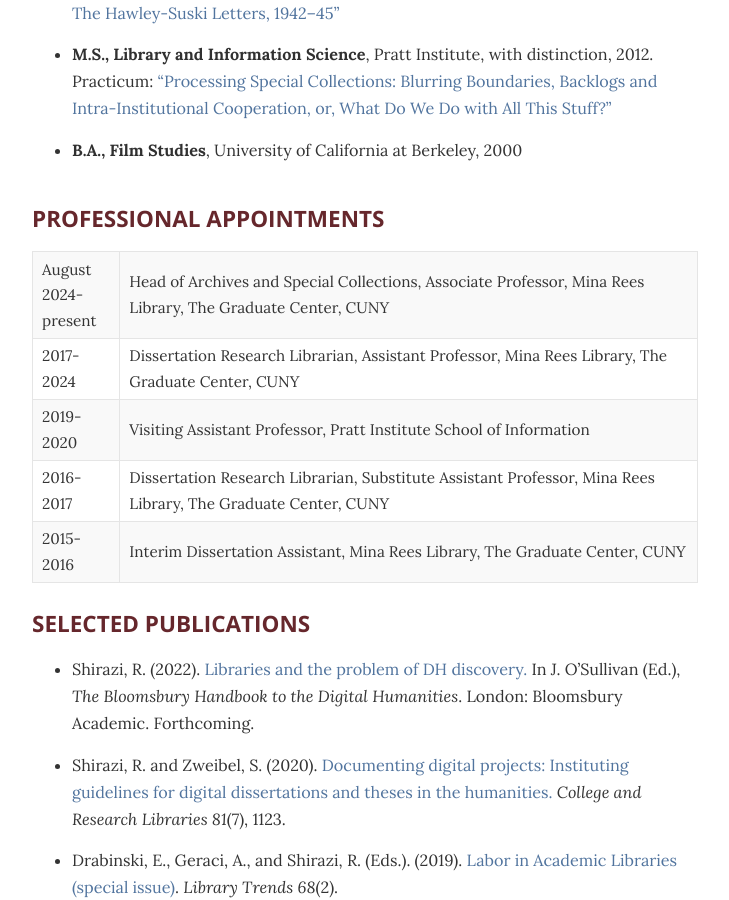
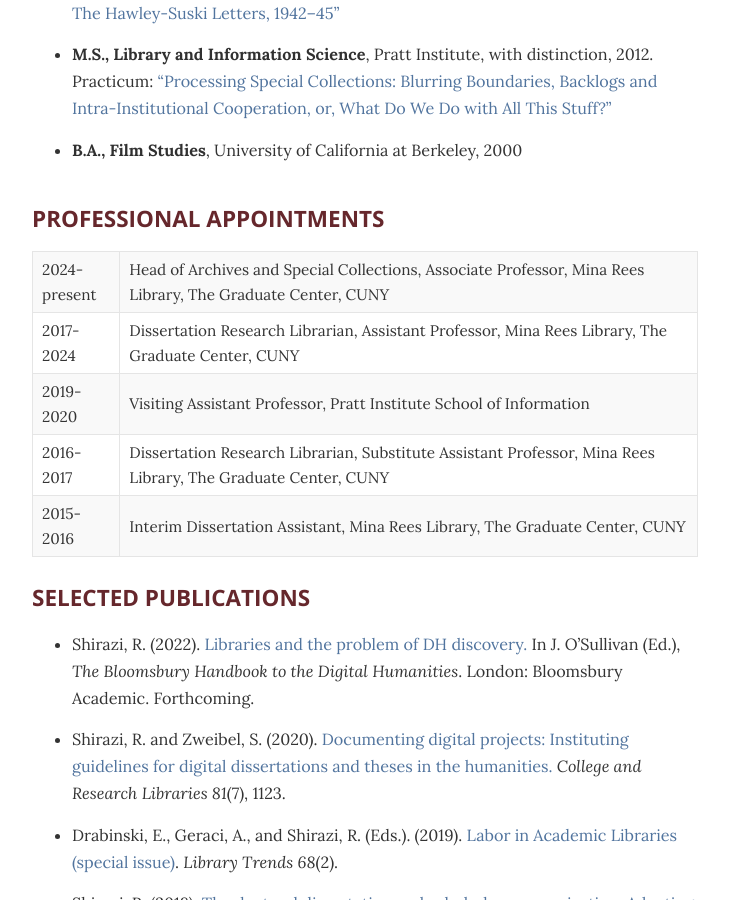
Before and after one commit to rshirazi/rshirazi.github.io, a Jekyll site: the page built from cv.md, in a window 1280 px wide and 900 px high, scrolled down 396 px. Shown: the whole window, without its empty margins (275-1004 px from the left). Built offline with Jekyll 4.4.1, drawn with Linux system fonts in a browser that asks for light colours.

Commit message:
correct dates

```diff
--- a/cv.md
+++ b/cv.md
@@ -26,7 +26,7 @@
 </colgroup>
 <tbody>
 <tr>
-<td>August 2024-present</td>
+<td>2024-present</td>
 <td>Head of Archives and Special Collections, Associate Professor, Mina Rees
 Library, The Graduate Center, CUNY</td>
 </tr>
```
